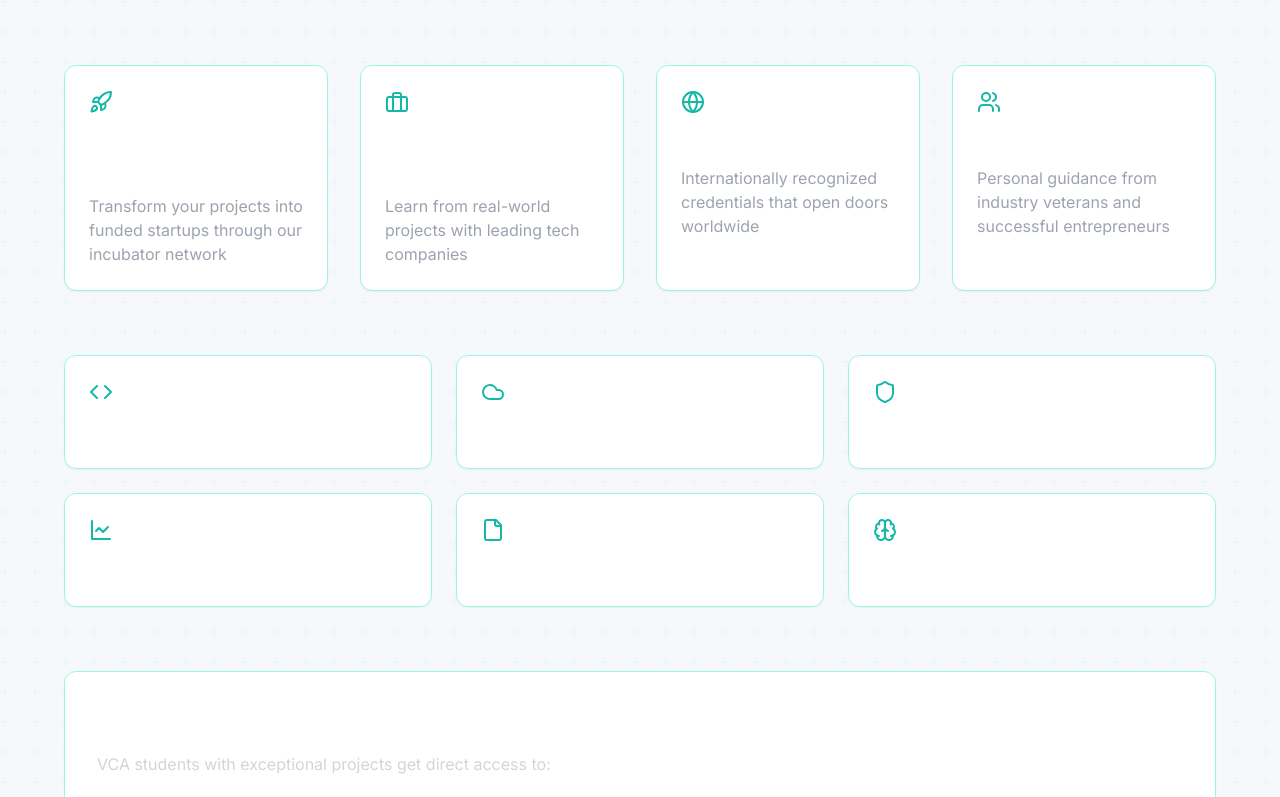
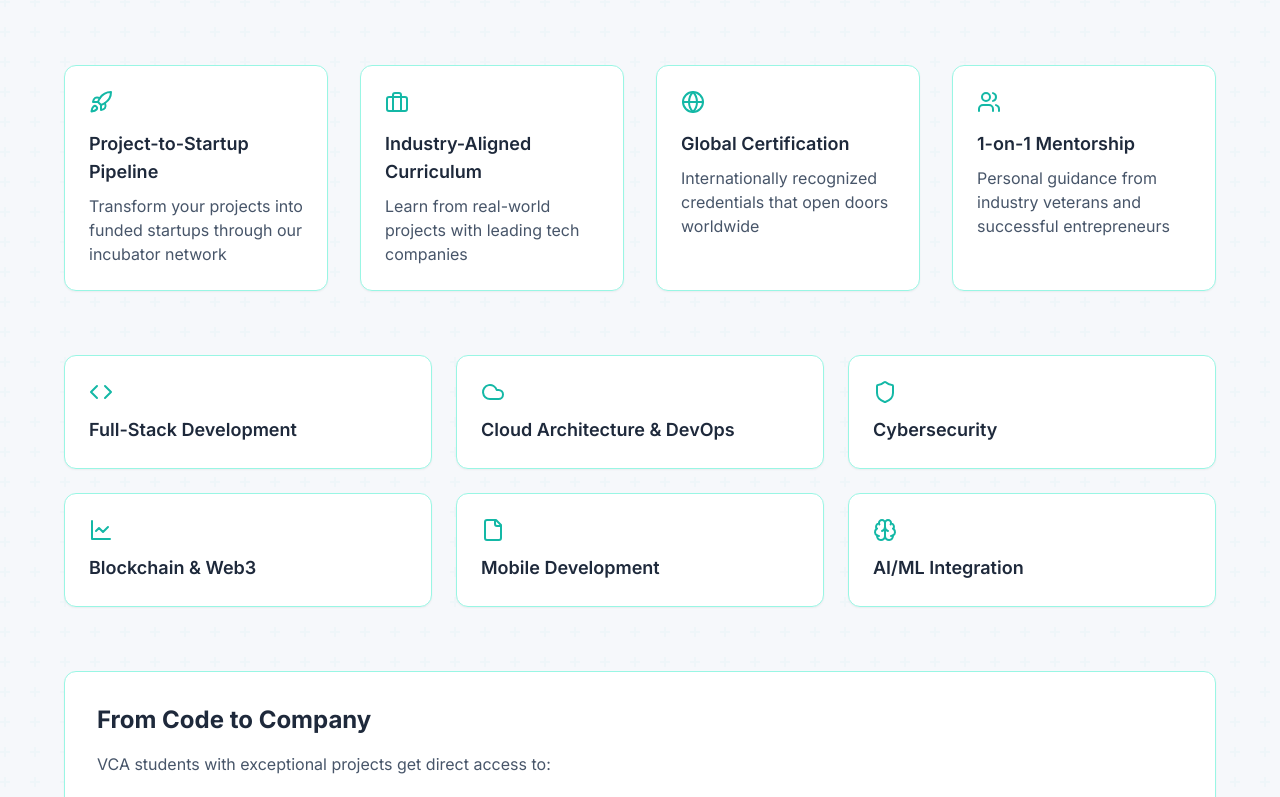
Before and after one commit to RaupscZAN/GARC-2, a React (Vite) app: page /academies in a window 1280 px wide. Shown: the part 1083-1880 px from the top of the page. Built offline with nearby package versions, Linux system fonts and the light colour scheme.

Commit message:
Updated Academies.tsx

```diff
--- a/src/pages/Academies.tsx
+++ b/src/pages/Academies.tsx
@@ -100,8 +100,8 @@ const Academies: React.FC = () => {
             ].map((feature, index) => (
               <Card key={index} className="p-6" glowColor="primary">
                 <div className="text-primary mb-4">{feature.icon}</div>
-                <h3 className="text-lg font-semibold text-white mb-2">{feature.title}</h3>
-                <p className="text-gray-400">{feature.description}</p>
+                <h3 className="text-lg font-semibold text-navy-800 mb-2">{feature.title}</h3>
+                <p className="text-navy-600">{feature.description}</p>
               </Card>
             ))}
           </div>
@@ -118,15 +118,15 @@ const Academies: React.FC = () => {
             ].map((program, index) => (
               <Card key={index} className="p-6" glowColor="primary">
                 <div className="text-primary mb-3">{program.icon}</div>
-                <h3 className="text-lg font-semibold text-white">{program.title}</h3>
+                <h3 className="text-lg font-semibold text-navy-800">{program.title}</h3>
               </Card>
             ))}
           </div>
 
           {/* Value Proposition */}
           <Card className="p-8 mb-8" glowColor="primary">
-            <h3 className="text-2xl font-bold text-white mb-4">From Code to Company</h3>
-            <p className="text-gray-300 mb-6">VCA students with exceptional projects get direct access to:</p>
+            <h3 className="text-2xl font-bold text-navy-800 mb-4">From Code to Company</h3>
+            <p className="text-navy-600 mb-6">VCA students with exceptional projects get direct access to:</p>
             <ul className="grid grid-cols-1 md:grid-cols-2 gap-4">
               <li className="flex items-center gap-3 text-gray-300">
                 <div className="w-2 h-2 rounded-full bg-primary"></div>
```
